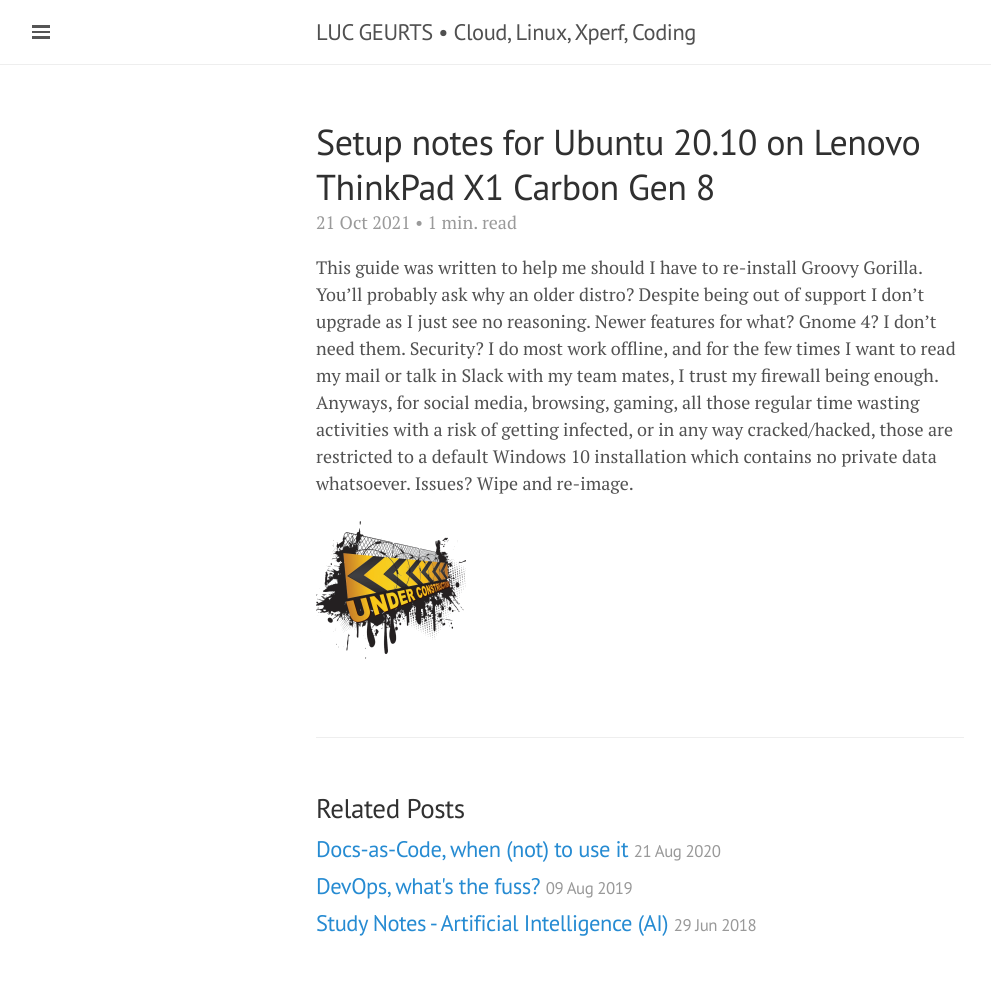
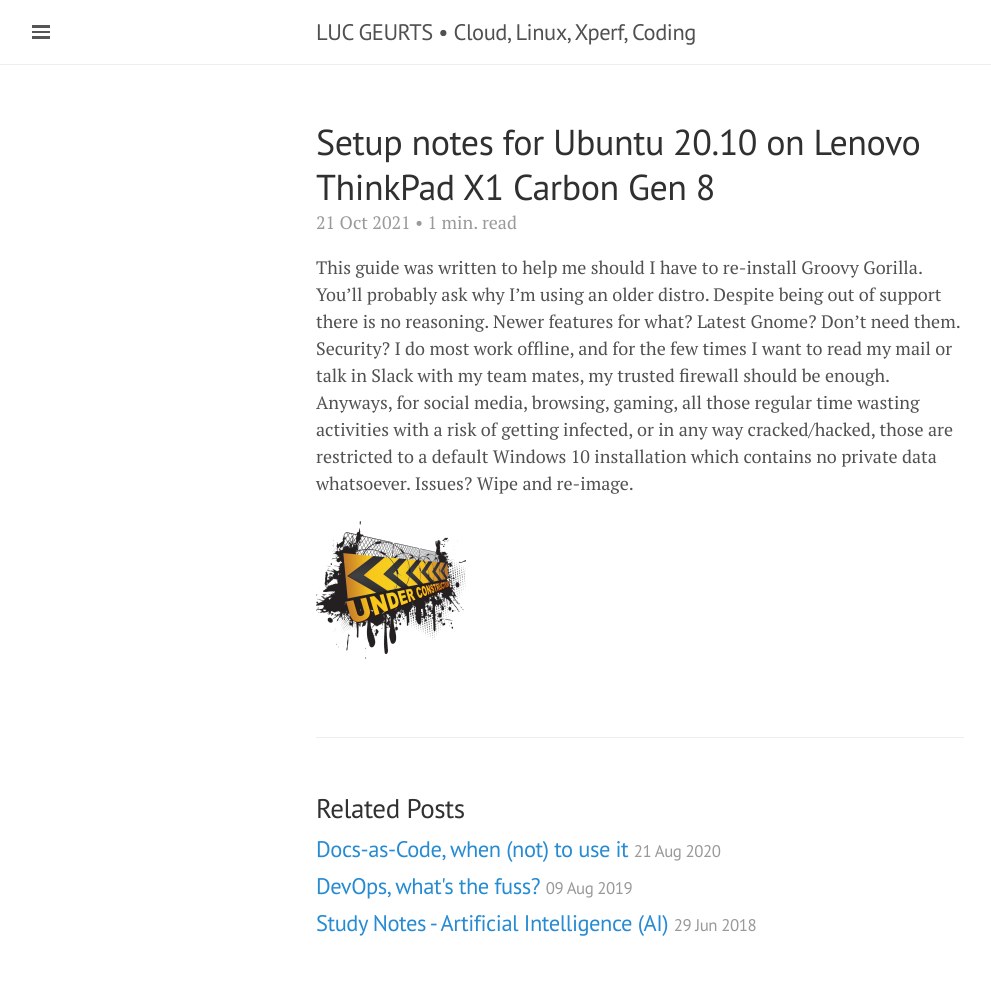
Before and after one commit to lgeurts/lgeurts.github.io, a Jekyll site: the page built from _posts/2021-10-21-ubuntu-setup-notes-for-x1-carbon-gen8.md, in a window 1280 px wide. Shown: the whole page, without its empty margins (0-991 px from the left). Built offline with Jekyll 4.4.1, drawn with Linux system fonts in a browser that asks for light colours; nearby versions of some CDN libraries; comment, search, counter and statistics services are not loaded.

Commit message:
Update 2021-10-21-ubuntu-setup-notes-for-x1-carbon-gen8.md

```diff
--- a/_posts/2021-10-21-ubuntu-setup-notes-for-x1-carbon-gen8.md
+++ b/_posts/2021-10-21-ubuntu-setup-notes-for-x1-carbon-gen8.md
@@ -7,6 +7,6 @@
 tags: [ Linux Tutorials ]
 ---
 
-This guide was written to help me should I have to re-install Groovy Gorilla. You'll probably ask why an older distro? Despite being out of support I don't upgrade as I just see no reasoning. Newer features for what? Gnome 4? I  don't need them. Security? I do most work offline, and for the few times I want to read my mail or talk in Slack with my team mates, I trust my firewall being enough. Anyways, for social media, browsing, gaming, all those regular time wasting activities with a risk of getting infected, or in any way cracked/hacked, those are restricted to a default Windows 10 installation which contains no private data whatsoever. Issues? Wipe and re-image.
+This guide was written to help me should I have to re-install Groovy Gorilla. You'll probably ask why I'm using an older distro. Despite being out of support there is no reasoning. Newer features for what? Latest Gnome? Don't need them. Security? I do most work offline, and for the few times I want to read my mail or talk in Slack with my team mates, my trusted firewall should be enough. Anyways, for social media, browsing, gaming, all those regular time wasting activities with a risk of getting infected, or in any way cracked/hacked, those are restricted to a default Windows 10 installation which contains no private data whatsoever. Issues? Wipe and re-image.
 
 ![](/assets/under-construction.png)
```
